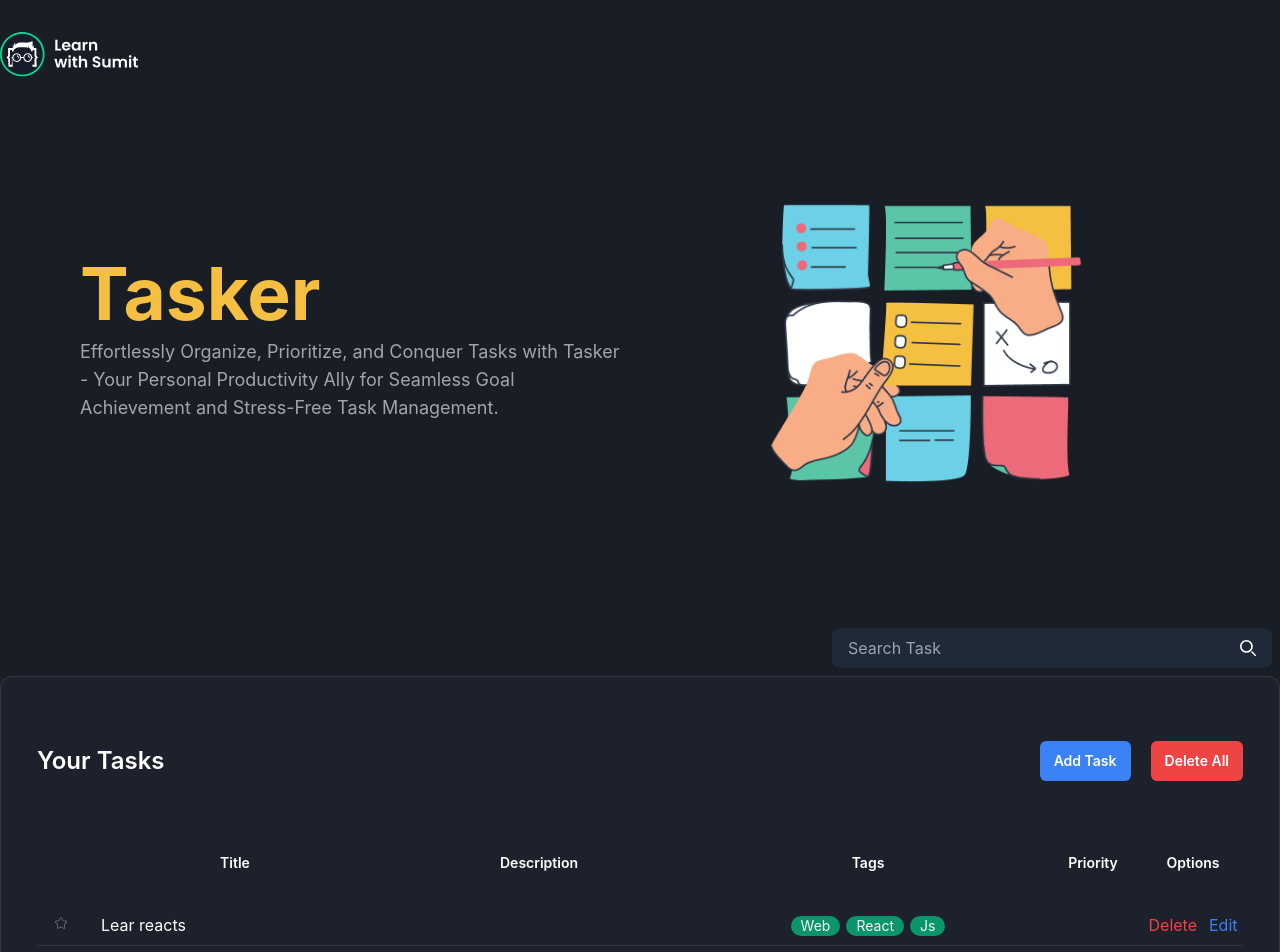
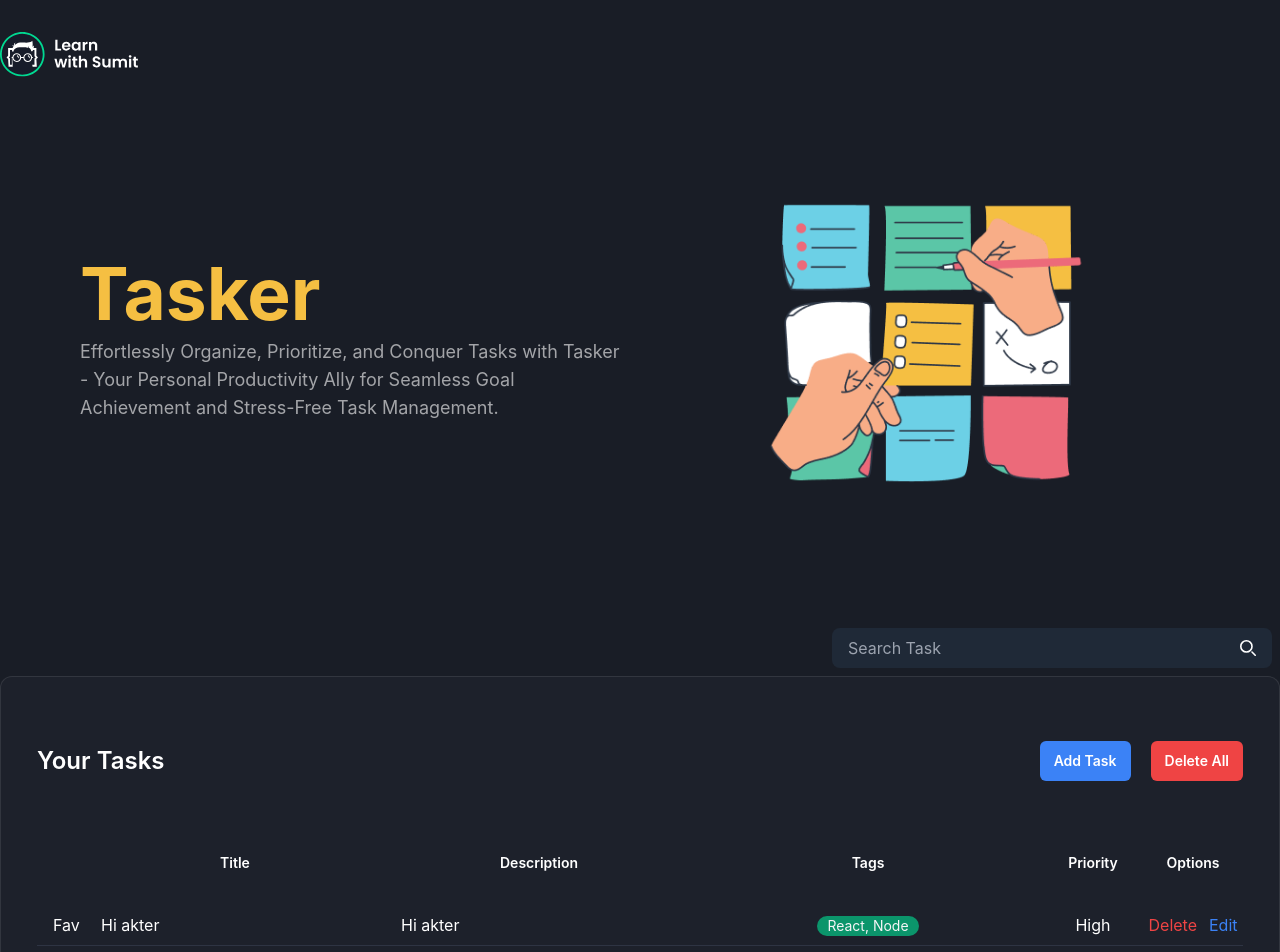
Before and after one commit to mdaktarhossen/lws-Reactjs-project-2-Tasker, a React (Vite) app: page / in a window 1280 px wide. Shown: the top 952 px of the page. Built offline with nearby package versions, Linux system fonts and the light colour scheme.

Commit message:
react conver done

```diff
--- a/src/Task/AddTaskModal.jsx
+++ b/src/Task/AddTaskModal.jsx
@@ -1,30 +1,6 @@
 /* eslint-disable react/prop-types */
-import { useState } from "react";
 
-export default function AddTaskModal({ onSave }) {
-  const [task, setTask] = useState({
-    title: "",
-    description: "",
-    tags: [],
-    priority: "",
-    isFavorite: false,
-  });
-
-  const handleChange = (evt) => {
-    evt.preventDefault();
-    const name = evt.target.name;
-    console.log(name);
-    let value = evt.target.value;
-    // console.log(value);
-    if (name === "tags") {
-      value = value.split(",");
-    }
-    setTask({
-      ...task,
-      [name]: value,
-    });
-  };
-
+export default function AddTaskModal() {
   return (
     <>
       <div className="bg-black bg-opacity-70 h-full w-full -z-10 absolute top-0 left-0"></div>
@@ -34,15 +10,7 @@ export default function AddTaskModal({ onSave }) {
         <div className="space-y-9 text-white lg:space-y-10">
           <div className="space-y-2 lg:space-y-3">
             <label htmlFor="title">Title</label>
-            <input
-              className="block w-full rounded-md bg-[#2D323F] px-3 py-2.5"
-              type="text"
-              name="title"
-              id="title"
-              value={task.title}
-              onChange={handleChange}
-              required
-            />
+            <input className="block w-full rounded-md bg-[#2D323F] px-3 py-2.5" type="text" name="title" id="title" required />
           </div>
           <div className="space-y-2 lg:space-y-3">
             <label htmlFor="description">Description</label>
@@ -51,34 +19,17 @@ export default function AddTaskModal({ onSave }) {
               type="text"
               name="description"
               id="description"
-              value={task.description}
-              onChange={handleChange}
               required
             ></textarea>
           </div>
           <div className="grid-cols-2 gap-x-4 max-md:space-y-9 md:grid lg:gap-x-10 xl:gap-x-20">
             <div className="space-y-2 lg:space-y-3">
               <label htmlFor="tags">Tags</label>
-              <input
-                className="block w-full rounded-md bg-[#2D323F] px-3 py-2.5"
-                type="text"
-                name="tags"
-                id="tags"
-                value={task.tags}
-                onChange={handleChange}
-                required
-              />
+              <input className="block w-full rounded-md bg-[#2D323F] px-3 py-2.5" type="text" name="tags" id="tags" required />
             </div>
             <div className="space-y-2 lg:space-y-3">
               <label htmlFor="priority">Priority</label>
-              <select
-                className="block w-full cursor-pointer rounded-md bg-[#2D323F] px-3 py-2.5"
-                name="priority"
-                id="priority"
-                value={task.priority}
-                onChange={handleChange}
-                required
-              >
+              <select className="block w-full cursor-pointer rounded-md bg-[#2D323F] px-3 py-2.5" name="priority" id="priority" required>
                 <option value="">Select Priority</option>
                 <option value="low">Low</option>
                 <option value="medium">Medium</option>
@@ -88,7 +39,7 @@ export default function AddTaskModal({ onSave }) {
           </div>
         </div>
         <div className="mt-16 flex justify-center lg:mt-20">
-          <button type="submit" className="rounded bg-blue-600 px-4 py-2 text-white transition-all hover:opacity-80" onClick={() => onSave(task)}>
+          <button type="submit" className="rounded bg-blue-600 px-4 py-2 text-white transition-all hover:opacity-80">
             Save
           </button>
         </div>
--- a/src/Task/TaskBord.jsx
+++ b/src/Task/TaskBord.jsx
@@ -1,38 +1,17 @@
-import { useState } from "react";
-import AddTaskModal from "./AddTaskModal";
 import SearchTask from "./SearchTask";
 import TastAction from "./TastAction";
 import TastLists from "./TastLists";
 
 export default function TaskBord() {
-  const defaultTask = {
-    id: crypto.randomUUID(),
-    title: "Lear reacts",
-    description: "lorem za ahosr",
-    tags: ["Web", "React", "js"],
-    priority: "High",
-    isFavorite: true,
-  };
-
-  const [tasks, setTasks] = useState([defaultTask]);
-  const [showAddModal, setShowAddModal] = useState(false);
-
-  const hadleAddTask = (newTask) => {
-    console.log(`clickted this`, newTask);
-    setTasks([...tasks, newTask]);
-    setShowAddModal(false);
-  };
-
   return (
     <section className="mb-20" id="tasks">
-      {showAddModal && <AddTaskModal onSave={hadleAddTask} />}
       <div className="container">
         <div className="p-2 flex justify-end">
           <SearchTask />
         </div>
         <div className="rounded-xl border border-[rgba(206,206,206,0.12)] bg-[#1D212B] px-6 py-8 md:px-9 md:py-16">
-          <TastAction onAddClick={() => setShowAddModal(true)} />
-          <TastLists tasks={tasks} />
+          <TastAction />
+          <TastLists />
         </div>
       </div>
     </section>
--- a/src/Task/TastAction.jsx
+++ b/src/Task/TastAction.jsx
@@ -1,12 +1,10 @@
 /* eslint-disable react/prop-types */
-export default function TastAction({ onAddClick }) {
+export default function TastAction() {
   return (
     <div className="mb-14 items-center justify-between sm:flex">
       <h2 className="text-2xl font-semibold max-sm:mb-4">Your Tasks</h2>
       <div className="flex items-center space-x-5">
-        <button className="rounded-md bg-blue-500 px-3.5 py-2.5 text-sm font-semibold" onClick={onAddClick}>
-          Add Task
-        </button>
+        <button className="rounded-md bg-blue-500 px-3.5 py-2.5 text-sm font-semibold">Add Task</button>
         <button className="rounded-md bg-red-500 px-3.5 py-2.5 text-sm font-semibold">Delete All</button>
       </div>
     </div>
--- a/src/Task/TastLists.jsx
+++ b/src/Task/TastLists.jsx
@@ -1,8 +1,6 @@
 /* eslint-disable react/prop-types */
-import { CiStar } from "react-icons/ci";
-import { FaStar } from "react-icons/fa";
 
-export default function TastLists({ tasks }) {
+export default function TastLists() {
   return (
     <div className="overflow-auto">
       <table className="table-fixed overflow-auto xl:w-full">
@@ -17,25 +15,22 @@ export default function TastLists({ tasks }) {
           </tr>
         </thead>
         <tbody>
-          {tasks.map((task, i) => (
-            <tr key={i} className="border-b border-[#2E3443] [&>td]:align-baseline [&>td]:px-4 [&>td]:py-2">
-              <td>{task.isfavorite ? <FaStar color="yellow" /> : <CiStar color="gray" />}</td>
-              <td> {task.title}</td>
+          <tr className="border-b border-[#2E3443] [&>td]:align-baseline [&>td]:px-4 [&>td]:py-2">
+            <td>Fav</td>
+            <td> Hi akter</td>
             <td>
-                <div>{task.Description}</div>
+              <div>Hi akter</div>
             </td>
             <td>
               <ul className="flex justify-center gap-1.5 flex-wrap">
-                  {task.tags.map((tag) => (
-                    <li key={tag}>
+                <li>
                   <span className="inline-block h-5 whitespace-nowrap rounded-[45px] bg-[#00D991A1] px-2.5 text-sm capitalize text-[#F4F5F6]">
-                        {tag}
+                    react, node
                   </span>
                 </li>
-                  ))}
               </ul>
             </td>
-              <td className="text-center">{task.Priority}</td>
+            <td className="text-center">High</td>
             <td>
               <div className="flex items-center justify-center space-x-3">
                 <button className="text-red-500">Delete</button>
@@ -43,7 +38,6 @@ export default function TastLists({ tasks }) {
               </div>
             </td>
           </tr>
-          ))}
         </tbody>
       </table>
     </div>
```
Lines whose indentation alone changed are shown as unchanged.
